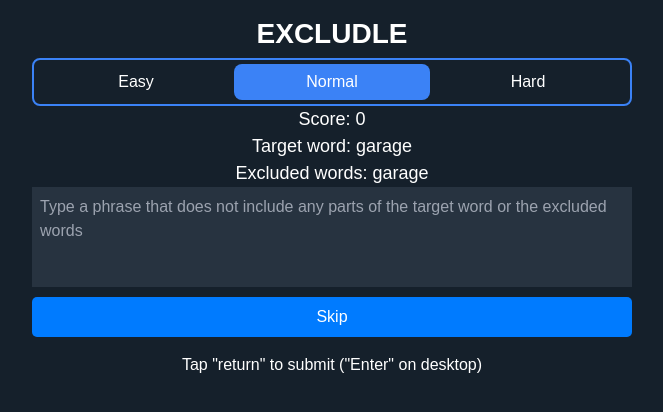
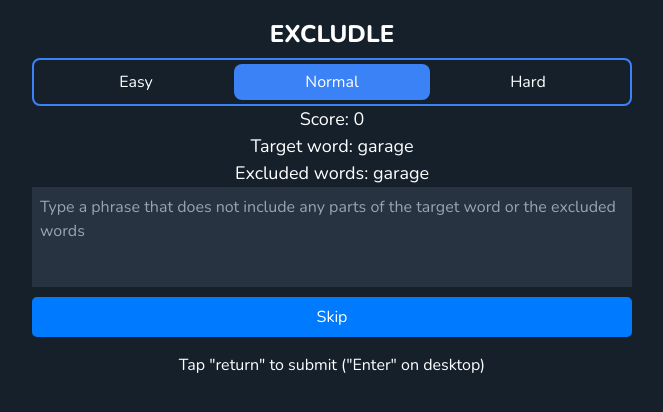
Before and after one commit to a-p-man/aitaboo, a website with bundled scripts: page index.html in a window 1280 px wide. Shown: the whole page, without its empty margins (308-971 px from the left). Built offline with nearby package versions, Linux system fonts and the light colour scheme; no server answers.

Commit message:
Nunito font

```diff
--- a/index.html
+++ b/index.html
@@ -1,7 +1,8 @@
 <html>
 <head>
-    <title>EXCLUDLE</title>
+    <title>Excludle</title>
     <script src="https://cdn.tailwindcss.com"></script>
+    <link href="https://fonts.googleapis.com/css2?family=Nunito:wght@400;800&display=swap" rel="stylesheet">
     <link rel="stylesheet" href="styles.css">
     <meta name="viewport" content="width=device-width, initial-scale=1.0">
     <link rel="icon" type="image/png" sizes="32x32" href="/favicon/favicon-32x32.png">
--- a/styles.css
+++ b/styles.css
@@ -113,8 +113,8 @@ html, body {
 .header h1 {
     text-align: center;
     margin-bottom: 10px;
-    font-size: 28px;
-    font-weight: 600;
+    font-size: 24px;
+    font-weight: 800;
 }
 input, button, textarea {
     font-size: 16px; /* Prevents zooming on iOS devices */
```
